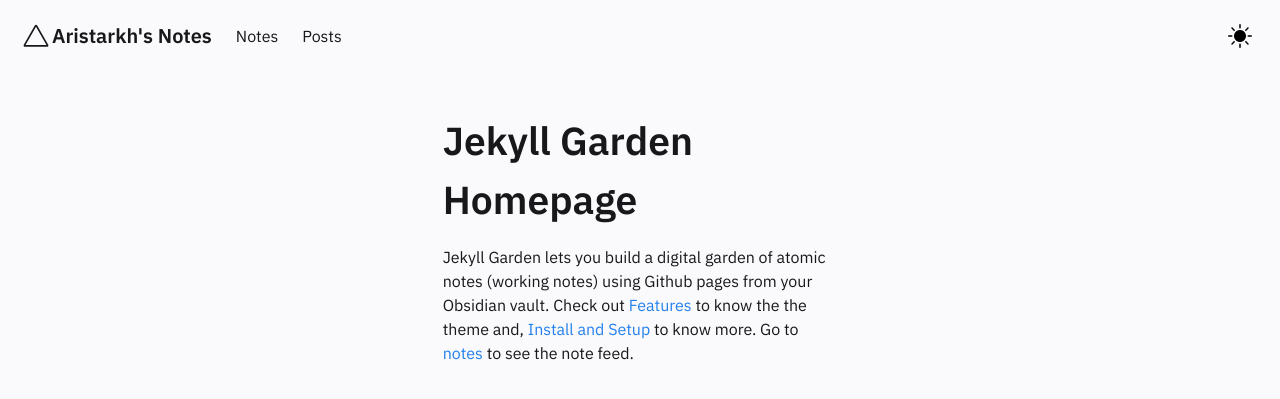
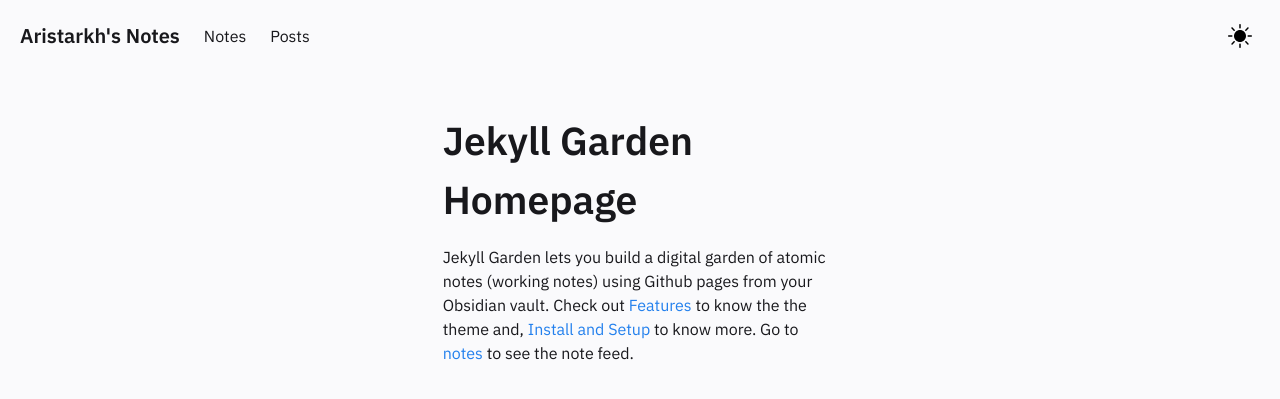
Before and after one commit to Aristarkh4/aristarkh4.github.io, a Jekyll site: the page built from pages/index.md, in a window 1280 px wide. Shown: the top 399 px of the page. Built offline with Jekyll 4.4.1, drawn with Linux system fonts in a browser that asks for light colours.

Commit message:
update icons

```diff
--- a/_config.yml
+++ b/_config.yml
@@ -28,10 +28,10 @@
 # your social media links etc
 #######################################################################
 
-heading: Digital Garden # Change this
+heading: Aristarkh's Notes # Change this
 copyright:
   year: 2021
-  msg: Your Name # This is a mandatory attribute for copyright to be displayed ; If deleting this, edit at footer layout.
+  msg: Aristarkh Tikhonov # This is a mandatory attribute for copyright to be displayed ; If deleting this, edit at footer layout.
 
 
 #####################################################################
--- a/_includes/Header.html
+++ b/_includes/Header.html
@@ -32,9 +32,6 @@
 <nav class="navbar is-transparent" role="navigation" aria-label="main navigation">
     <div class="navbar-brand">
       <a class="navbar-item" href="../index.html">
-        <svg width="32" height="32" viewBox="0 0 80 80" fill="none" xmlns="http://www.w3.org/2000/svg">
-          <path fill-rule="evenodd" clip-rule="evenodd" d="M36.9477 13.7742C38.3043 11.4086 41.6957 11.4086 43.0523 13.7742L70.5226 61.6774C71.8791 64.043 70.1834 67 67.4703 67H12.5297C9.81658 67 8.12089 64.043 9.47744 61.6774L36.9477 13.7742ZM40 16.9677L13.7506 62.7419H66.2494L40 16.9677Z" fill="var(--text-main)"/>
-        </svg>
         <h4>Aristarkh's Notes</h4>
       </a>
       <div class="navbar-item navbar-dark-mode__mobile is-hidden-tablet" onclick="modeSwitcher()">
```
Also changed, not shown: assets/img/favicon.png.
